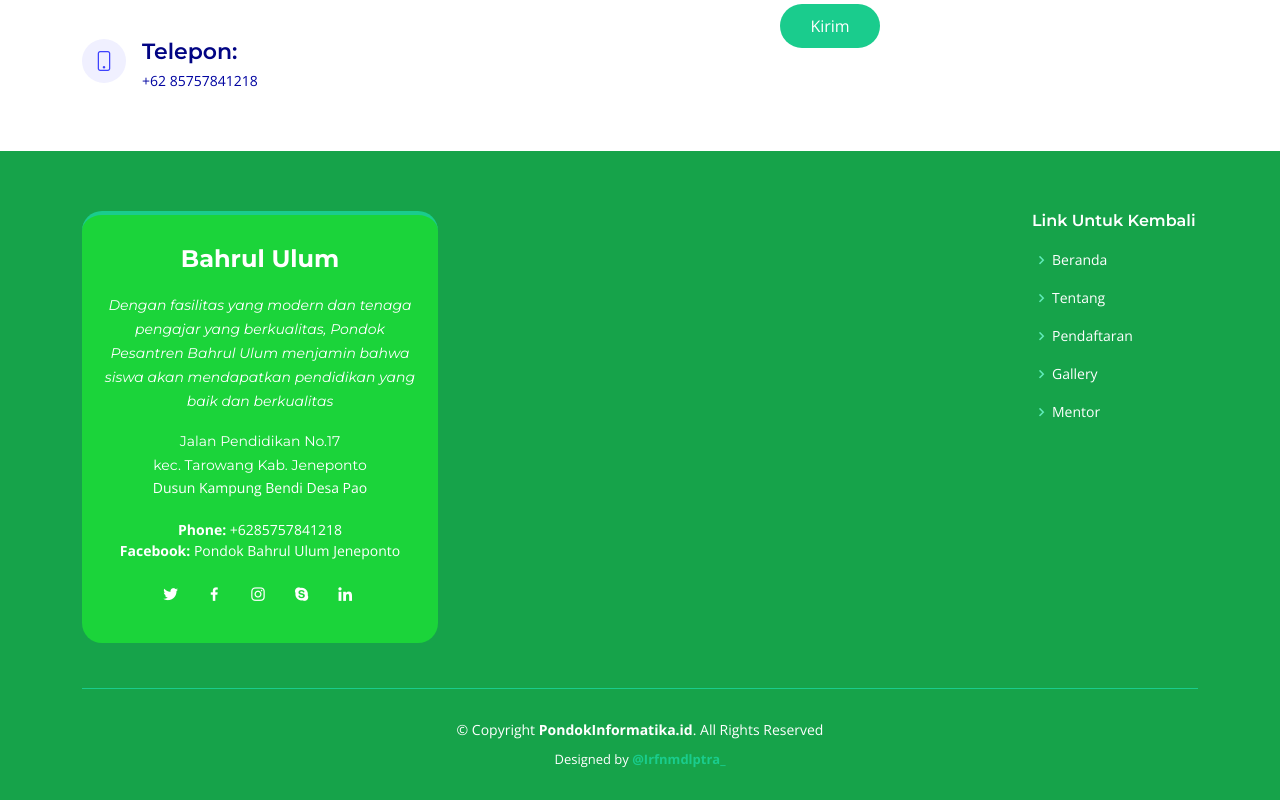
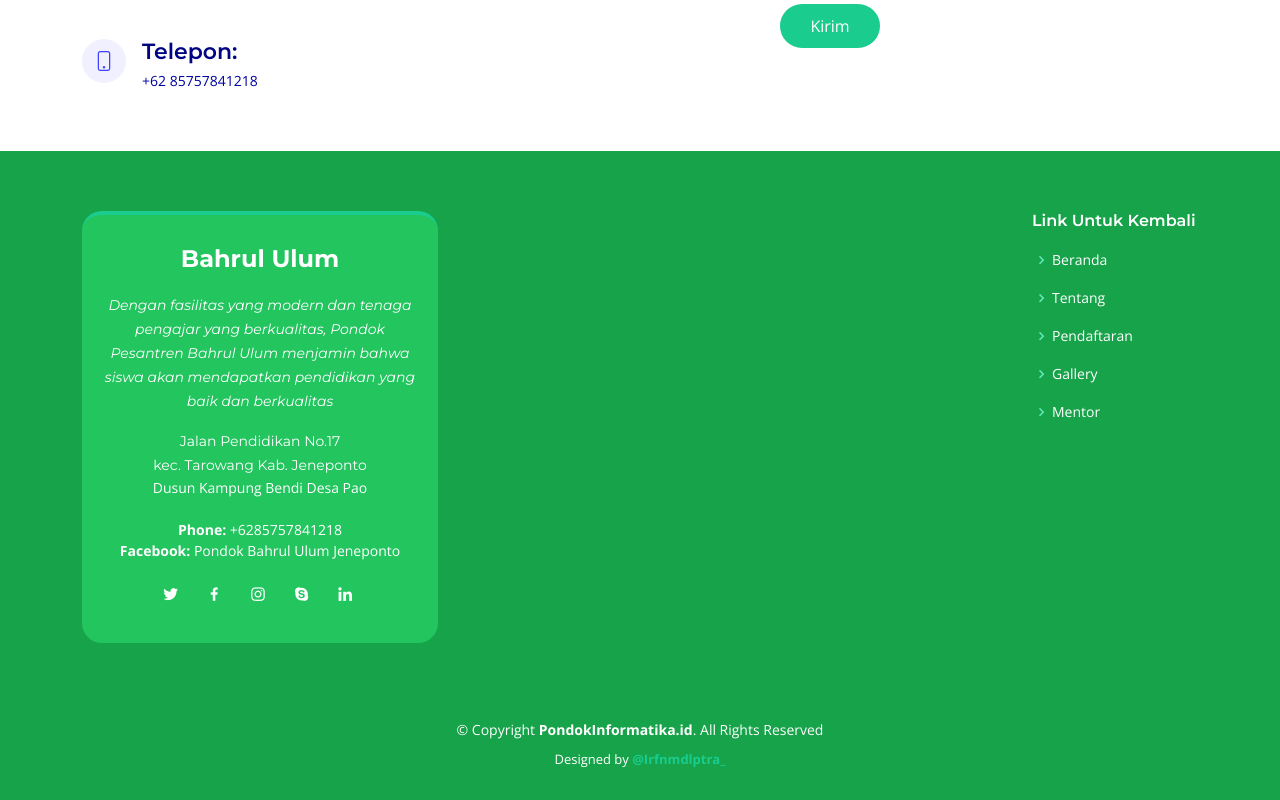
Before and after one commit to kreindo/pondok-bahrul-ulum-v2, a plain HTML site: page index.html in a window 1280 px wide. Shown: the part 8197-8997 px from the top of the page. Drawn offline with nearby package versions, Linux system fonts and the light colour scheme.

Commit message:
mengubah warna background footer

```diff
--- a/assets/css/style.css
+++ b/assets/css/style.css
@@ -1611,7 +1611,7 @@ section {
 
 #footer .footer-top .footer-info {
   margin-bottom: 15px;
-  background: #1bd43a;
+  background: #22c55e;
   color: #fff;
   border-top: 4px solid #1acc8d;
   text-align: center;
@@ -1649,7 +1649,7 @@ section {
 }
 
 #footer .footer-top .social-links a:hover {
-  background: #00f080;
+  background: #16a34a;
   color: #fff;
   text-decoration: none;
 }
@@ -1734,7 +1734,7 @@ section {
 }
 
 #footer .copyright {
-  border-top: 1px solid #1acc8d;
+  border-top: 1px solid #16a34a;
   text-align: center;
   padding-top: 30px;
 }
```
